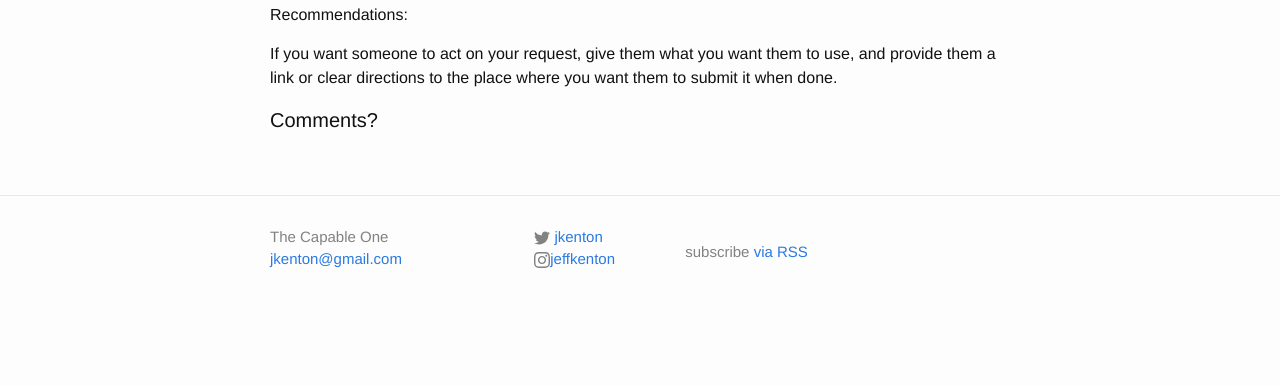
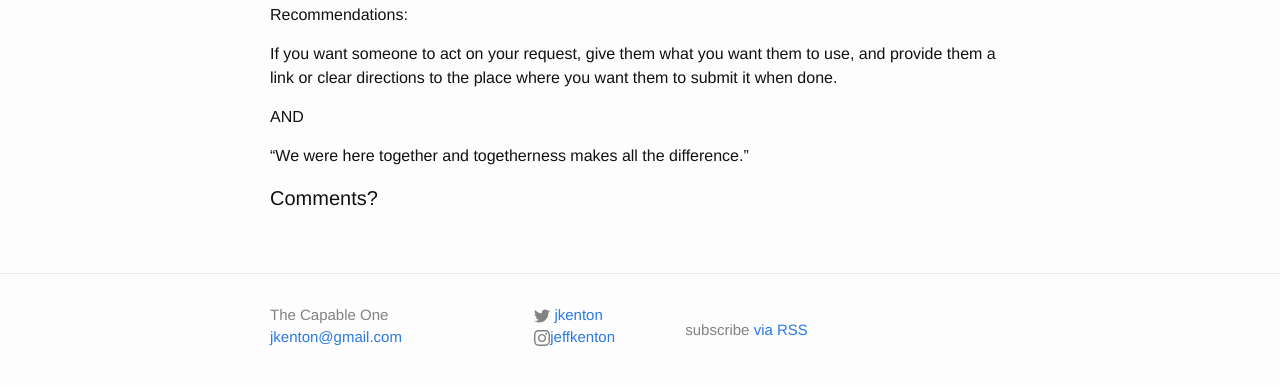
Before and after one commit to jkenton/CapableOne, a Jekyll site: the page built from _posts/2024-01-09-DKWU-Jan-09.md, in a window 1280 px wide, cut to the strip 525-934 px from the top of the page. Shown: the top 385 px of the strip. Built offline with Jekyll 4.4.1, drawn with Linux system fonts in a browser that asks for light colours; comment, search, counter and statistics services are not loaded.

Commit message:
returning to form

```diff
--- a/_posts/2024-01-09-DKWU-Jan-09.md
+++ b/_posts/2024-01-09-DKWU-Jan-09.md
@@ -12,3 +12,7 @@ comments: true
 Recommendations:
 
 If you want someone to act on your request, give them what you want them to use, and provide them a link or clear directions to the place where you want them to submit it when done.
+
+AND
+
+"We were here together and togetherness makes all the difference."
```
